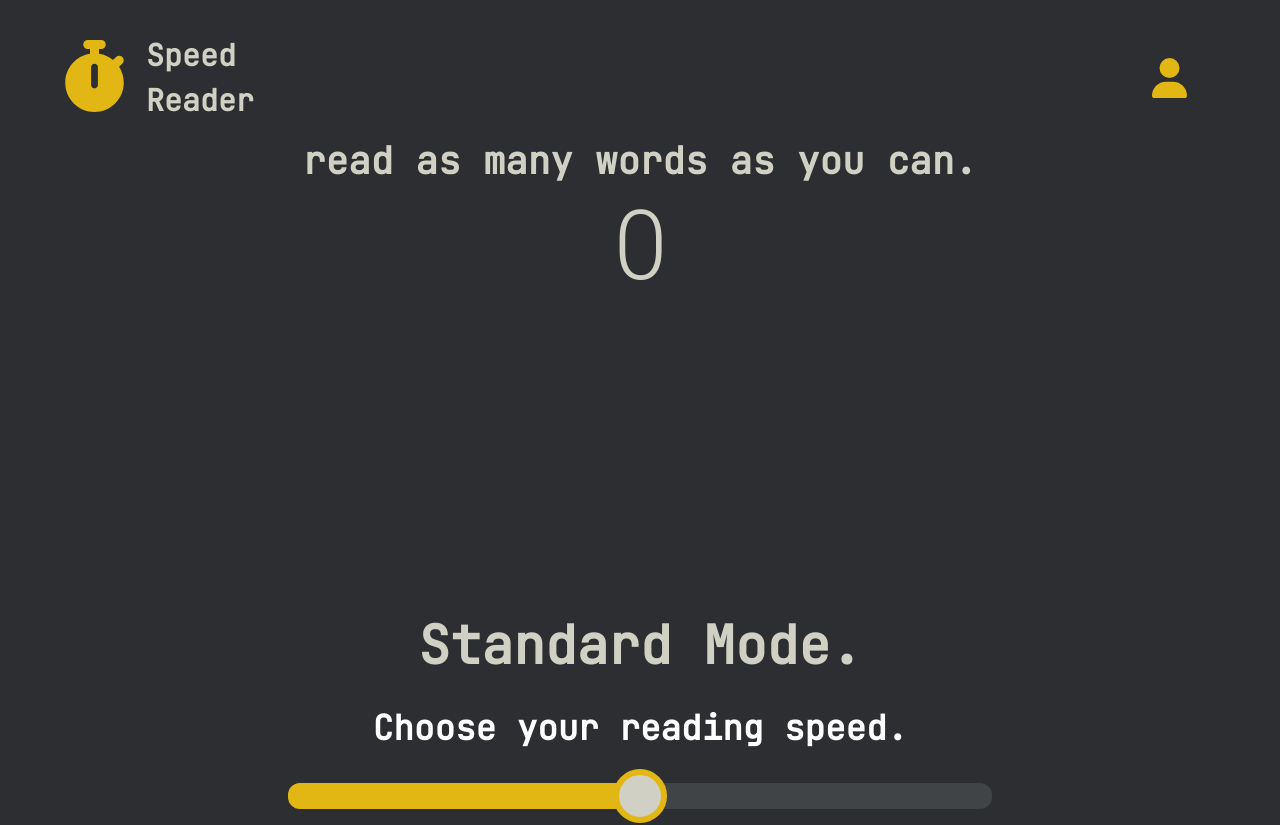
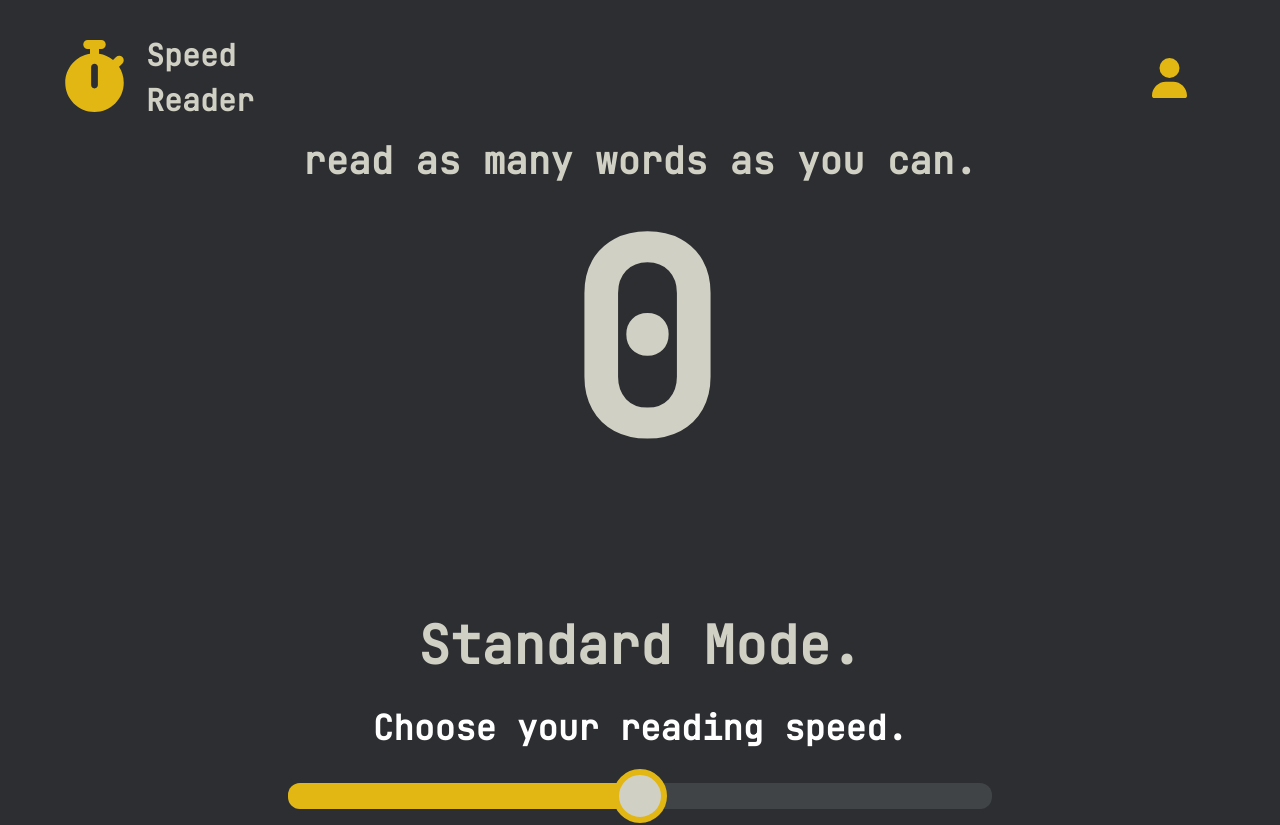
Before and after one commit to mithun-sri/speed-reader, a React (Create React App) app in the folder frontend/: page / in a window 1280 px wide. Shown: the top 825 px of the page. Built offline with nearby package versions, Linux system fonts and the light colour scheme.

Commit message:
[tm821/#20] Add style overridden when fixing variant for Typography component

```diff
--- a/frontend/src/components/Counter/Counter.tsx
+++ b/frontend/src/components/Counter/Counter.tsx
@@ -83,7 +83,15 @@ const CountdownComponent: React.FC<{
           height: "400px", // 40% of the viewport height
         }}
       >
-        <Typography variant="h1" color={"#D1D0C5"}>
+        <Typography
+          variant="h1"
+          color={"#D1D0C5"}
+          sx={{
+            fontSize: fontSize,
+            fontFamily: "JetBrains Mono, monospace",
+            fontWeight: "bolder",
+          }}
+        >
           {count}
         </Typography>
       </Box>
```
